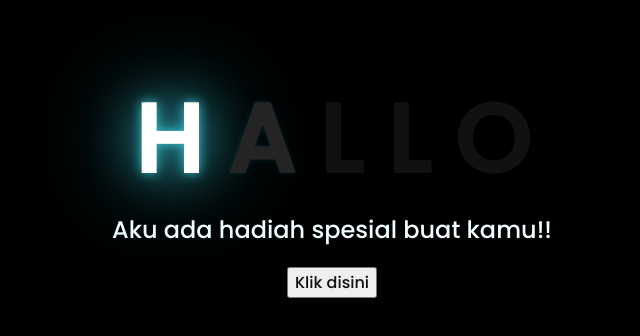
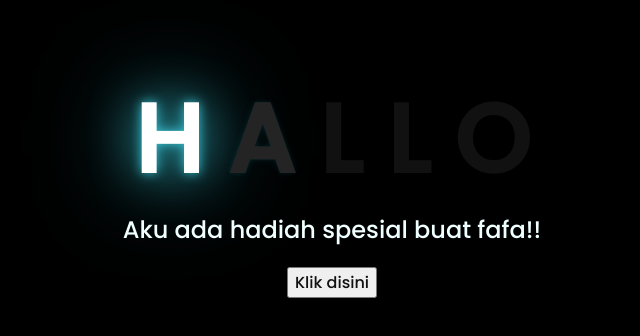
Before and after one commit to Mzzlna/hera.github, a plain HTML site: page index.html in a window 1280 px wide. Shown: the part 226-562 px from the top of the page, without its empty margins (316-956 px from the left). Drawn offline with Linux system fonts and the light colour scheme; files that its build step writes are made by us from their sources.

Commit message:
Update index.html

```diff
--- a/index.html
+++ b/index.html
@@ -18,7 +18,7 @@
         <span>O</span>
     </div>
     <div class="description">
-        <span>Aku ada hadiah spesial buat kamu!!</span>
+        <span>Aku ada hadiah spesial buat fafa!!</span>
     </div>
     <div class="button">
         <button>
```
